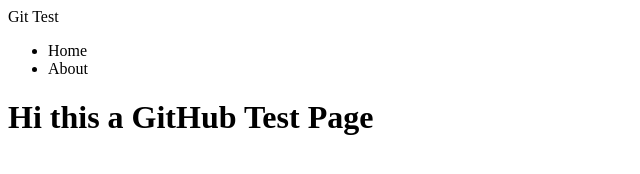
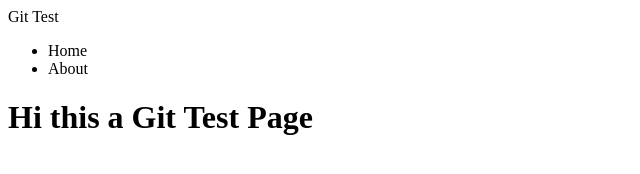
Before and after one commit to Deepika0702/GitTest, a plain HTML site: page index.html in a window 1280 px wide. Shown: the whole page, without its empty margins (0-640 px from the left). Drawn offline with Linux system fonts and the light colour scheme.

Commit message:
Revert "Typo Fixed for issue no :0056"
This reverts commit 05fa752f93098cbfefc4b68ccc749ed3ce8511fb.

```diff
--- a/index.html
+++ b/index.html
@@ -7,6 +7,6 @@
 			<li>About</li>
 		</ul>
 	</nav>
-<h1>Hi this a GitHub Test Page</h1>
+<h1>Hi this a Git Test Page</h1>
 </body>
 </html>
```
